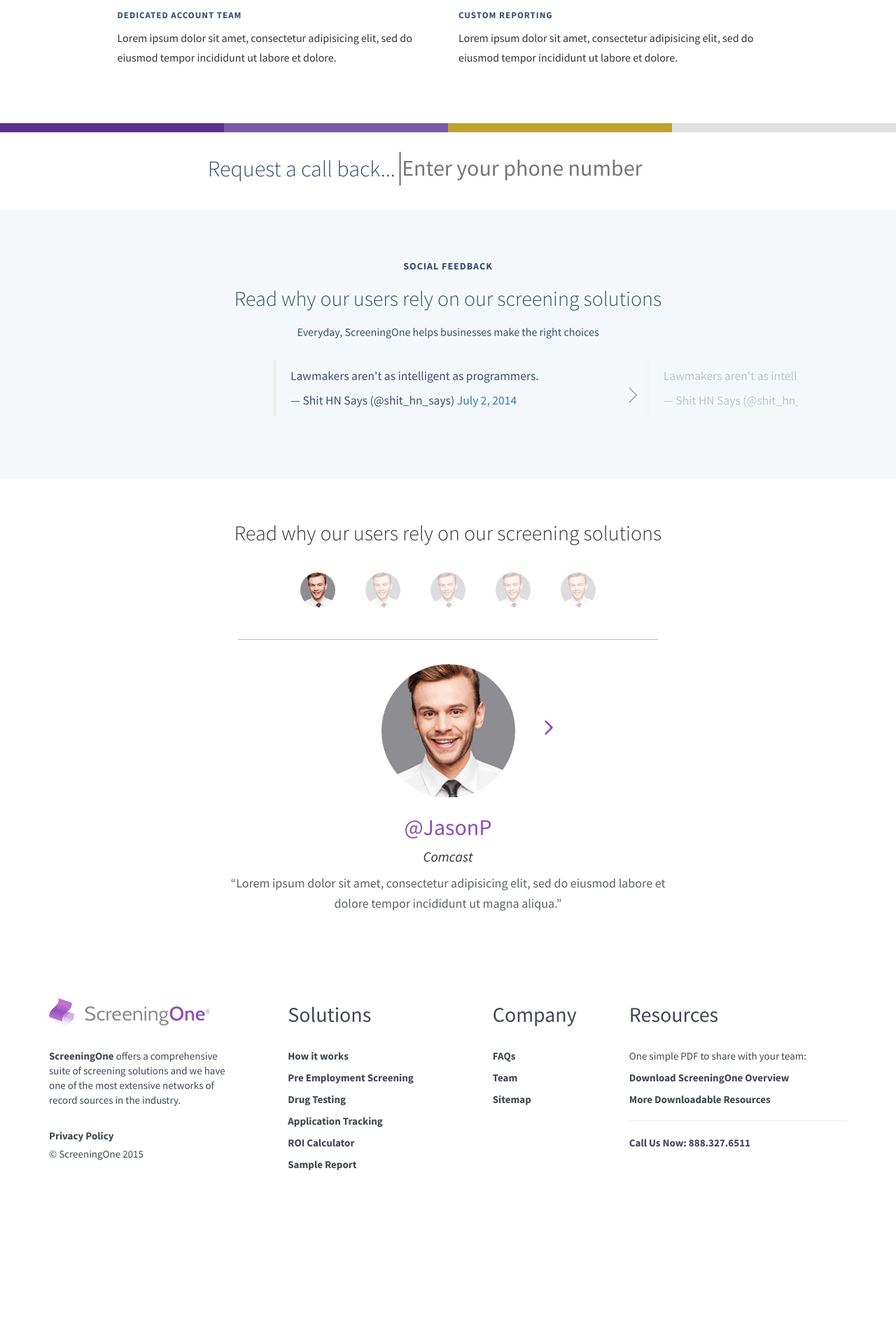
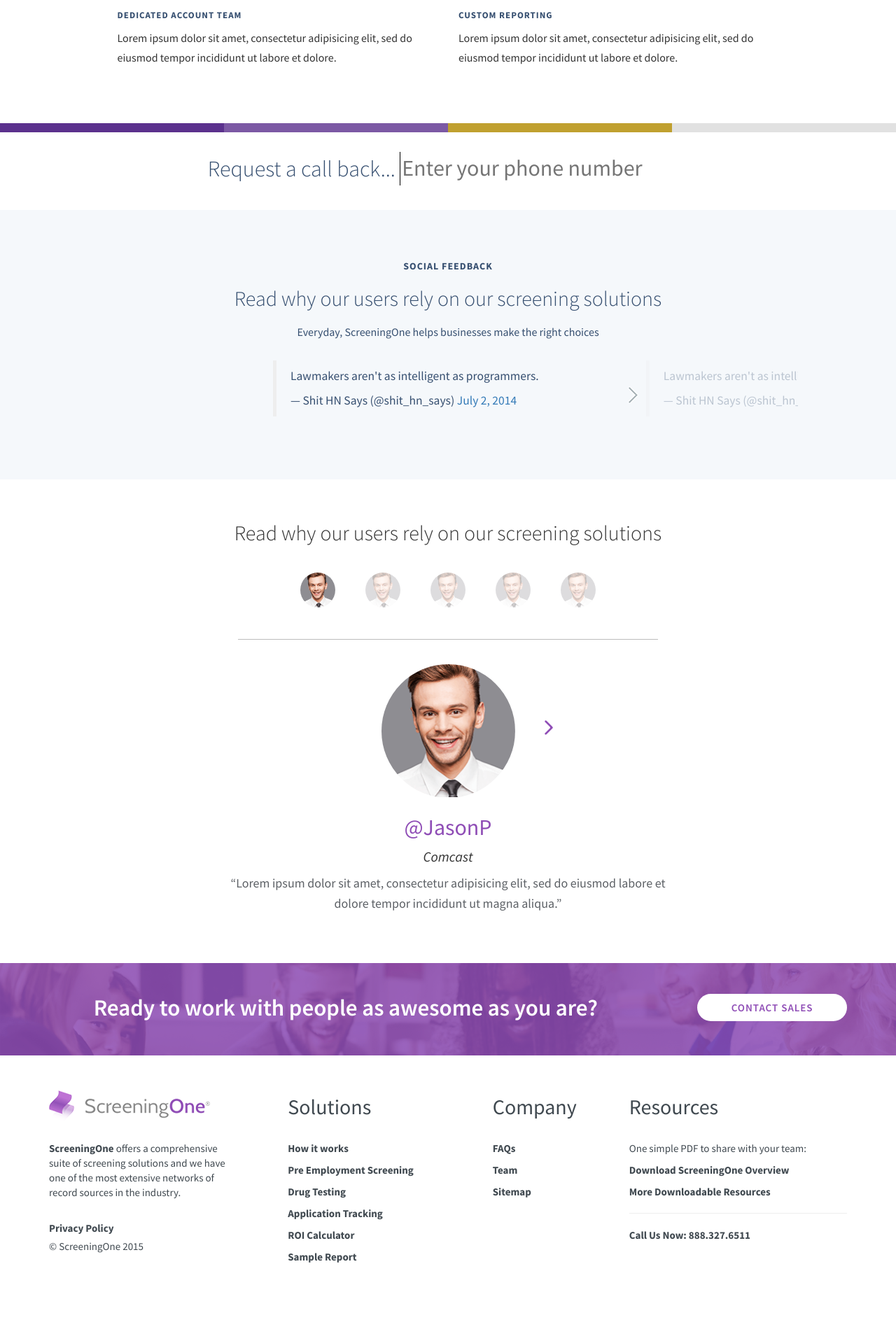
Before and after one commit to ScreeningONE/ScreeningONEPublicWeb, a Jekyll site: the page built from index.html, in a window 1280 px wide. Shown: the part 2142-4028 px from the top of the page at 70% size. Built offline with Jekyll 4.4.1, drawn with Linux system fonts in a browser that asks for light colours; nearby versions of some CDN libraries; comment, search, counter and statistics services are not loaded; before the commit the page ends 3896 px from its top, so only the background shows below that.

Commit message:
completed home page

```diff
--- /dev/null
+++ b/_includes/partials/ready-contact-cta.html
@@ -0,0 +1,14 @@
+<div class="ready-contact-cta">
+  <div class="wrapper">
+    <div class="container">
+      <div class="row">
+        <div class="col-xs-24 col-md-18">
+          <div class="title">Ready to work with people as awesome as you are?</div>
+        </div>
+        <div class="col-xs-24 col-md-5 col-md-offset-1">
+          <a href="#" class="btn">contact sales</a>
+        </div>
+      </div>
+    </div>
+  </div>
+</div>
--- a/_sass/app.scss
+++ b/_sass/app.scss
@@ -43,7 +43,8 @@ $footer-color: #404950;
   "partials/hero",
   "partials/accreditations",
   "partials/color-strip",
-  "partials/request-callback"
+  "partials/request-callback",
+  "partials/ready-contact-cta"
 ;
 
 @import
--- a/_sass/layout/_layout.scss
+++ b/_sass/layout/_layout.scss
@@ -7,7 +7,6 @@
 
 .btn {
   @include font-size(12px);
-  color: #fff;
   font-weight: 600;
   text-transform: uppercase;
   vertical-align: middle;
@@ -16,10 +15,15 @@
   max-width: 100%;
   text-align: center;
 
-  &:hover {
-    background: $brand-primary;
-    color: $btn-primary-color;
+  &.btn-primary {
+    color: #fff;
+
+    &:hover {
+      background: $brand-primary;
+      color: $btn-primary-color;
+    }
   }
+
 }
 
 p {
--- a/_sass/page/home.scss
+++ b/_sass/page/home.scss
@@ -461,6 +461,7 @@ $testimonial-pictures: (
 
   .users {
     text-align: center;
+    margin: 40px 0;
 
     li {
       background-repeat: no-repeat;
@@ -470,7 +471,7 @@ $testimonial-pictures: (
       width: 50px;
       height: 50px;
       border-radius: 50%;
-      margin: 40px 20px;
+      margin: 0 20px;
       cursor: pointer;
       opacity: 0.3;
       transition: opacity 180ms ease;
@@ -541,6 +542,8 @@ $testimonial-pictures: (
 
   .slider {
     white-space: nowrap;
+    overflow: hidden;
+    font-size: 0;
 
     li {
       display: inline-block;
--- /dev/null
+++ b/_sass/partials/_ready-contact-cta.scss
@@ -0,0 +1,41 @@
+.ready-contact-cta {
+  background: url('../images/cta-get-started.png') no-repeat;
+  background-size: cover;
+  background-position: center;
+  text-align: center;
+
+  .wrapper {
+    background: rgba($brand-primary, 0.86);
+  }
+
+  .title {
+    font-size: 6vw;
+    color: #fff;
+    font-weight: 600;
+    padding: 30px 0 15px;
+
+    @media(min-width: $screen-sm-min) {
+      font-size: 3vw;
+    }
+
+    @media(min-width: $screen-md-min) {
+      font-size: 33px;
+      padding: 40px 0 45px;
+    }
+  }
+
+  .btn {
+    font-size: 18px;
+    background: #fff;
+    font-weight: 600;
+    color: $brand-primary;
+    padding: 10px 30px;
+    margin-bottom: 30px;
+
+    @media(min-width: $screen-md-min) {
+      font-size: 15px;
+      margin: 44px 0 49px;
+      display: block;
+    }
+  }
+}
--- a/index.html
+++ b/index.html
@@ -257,3 +257,5 @@ hero:
     </ul>
   </div>
 </div>
+
+{% include partials/ready-contact-cta.html %}
--- a/js/testimonial-slider.js
+++ b/js/testimonial-slider.js
@@ -13,7 +13,6 @@
   var $slider = $testimonials.find('ul.slider li');
 
   var $window = $(window);
-  var $sliderWidth = $testimonialWrapper.width();
   var $firstSlide = $slider.first();
 
   function updateControlArrows(selected) {
@@ -111,6 +110,10 @@
     setSelected([userSelected, sliderSelected]);
   })
 
+  $window.resize(function() {
+    setSelected(getSelected());
+  });
+
   setSelected(getSelected());
 
 })();
```
